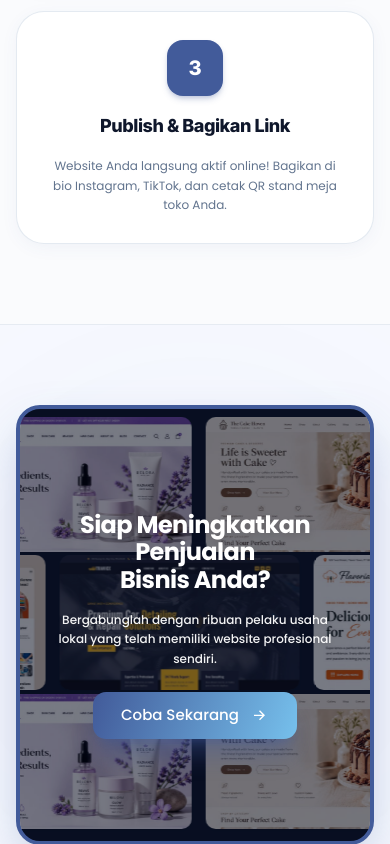
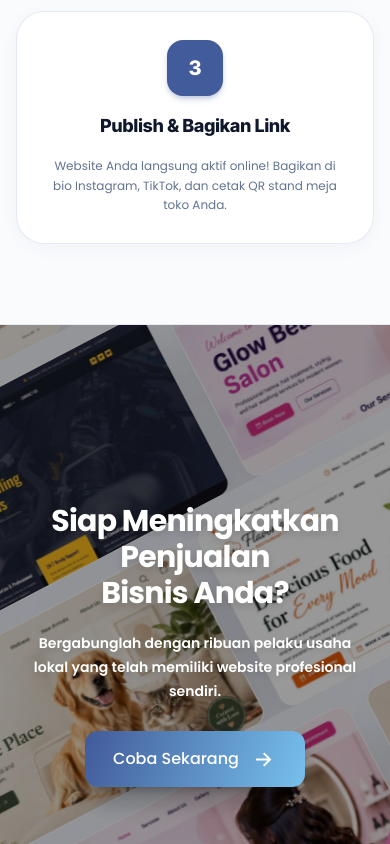
Before and after one commit to LokaYO/frontend, a React (Vite) app: page / in a window 390 px wide. Shown: the part 6880-7724 px from the top of the page. Built offline with nearby package versions, Linux system fonts and the light colour scheme; a web font is replaced by a local one.

Commit message:
update CTABANNER

```diff
--- a/src/components/landing/LandingCtaBanner.tsx
+++ b/src/components/landing/LandingCtaBanner.tsx
@@ -4,10 +4,10 @@ import { motion } from "motion/react";
 /* ── Logo & Icons ── */
 import arrowNext from "../../assets/hero/arrow-next.svg";
 
-/* ── Ambient background blur ── */
+/* ── Ambient background blur (Figma Ellipse 14, Node 51:390) ── */
 import ellipseCta from "../../assets/cta/ellipse-cta.svg";
 
-/* ── Marquee template screenshot images from Figma ── */
+/* ── Template screenshot images from Figma ── */
 import marqueePetcare from "../../assets/cta/marquee-petcare.png";
 import marqueeSkincare from "../../assets/cta/marquee-skincare.png";
 import marqueeBakery from "../../assets/cta/marquee-bakery.png";
@@ -24,221 +24,198 @@ interface LandingCtaBannerProps {
 export const LandingCtaBanner: React.FC<LandingCtaBannerProps> = ({
   onTryNow,
 }) => {
-  // Row 1 & Row 3 template cards
-  const row1Templates = [
-    { src: marqueePetcare, alt: "Pet Care Template" },
-    { src: marqueeSkincare, alt: "Skincare Template" },
-    { src: marqueeBakery, alt: "Bakery Template" },
-    { src: marqueeBarber, alt: "Barbershop Template" },
+  /* ── 5 Rows of Templates corresponding to Figma Frame 333, 336, 340, 338, 339 ── */
+  const row1 = [
+    { src: marqueeSkincare, alt: "Belora Skincare Template" },
+    { src: marqueeBakery, alt: "The Cake Haven Bakery Template" },
+    { src: marqueeBarber, alt: "Crafted Cuts Barbershop Template" },
+    { src: marqueePetcare, alt: "Pet Care & Grooming Template" },
   ];
 
-  // Row 2 template cards (middle row, scrolls opposite direction)
-  const row2Templates = [
-    { src: marqueeTowel, alt: "Laundry & Boutique Template" },
-    { src: marqueeCar, alt: "Auto Repair Template" },
-    { src: marqueeFood, alt: "Food & Restaurant Template" },
-    { src: marqueeSalon, alt: "Beauty Salon Template" },
+  const row2 = [
+    { src: marqueeSalon, alt: "Glow Beauty Salon Template" },
+    { src: marqueeTowel, alt: "Laundry & Textile Template" },
+    { src: marqueeFood, alt: "Flavoria Restaurant Template" },
+    { src: marqueeCar, alt: "Travice Car Detailing Template" },
   ];
 
+  const row3 = [
+    { src: marqueeBarber, alt: "Crafted Cuts Barbershop Template" },
+    { src: marqueePetcare, alt: "Pet Care & Grooming Template" },
+    { src: marqueeFood, alt: "Flavoria Restaurant Template" },
+    { src: marqueeSkincare, alt: "Belora Skincare Template" },
+  ];
+
+  const row4 = [
+    { src: marqueeTowel, alt: "Laundry & Textile Template" },
+    { src: marqueeBakery, alt: "The Cake Haven Bakery Template" },
+    { src: marqueeCar, alt: "Travice Car Detailing Template" },
+    { src: marqueeSalon, alt: "Glow Beauty Salon Template" },
+  ];
+
+  const row5 = [
+    { src: marqueeBakery, alt: "The Cake Haven Bakery Template" },
+    { src: marqueeFood, alt: "Flavoria Restaurant Template" },
+    { src: marqueePetcare, alt: "Pet Care & Grooming Template" },
+    { src: marqueeTowel, alt: "Laundry & Textile Template" },
+  ];
+
+  /* Helper to render infinite continuous ticker row */
+  const renderMarqueeRow = (
+    items: { src: string; alt: string }[],
+    direction: "left" | "right"
+  ) => {
+    // 4 repetitions ensure seamless -50% translateX loop across all screen sizes
+    const repeated = [...items, ...items, ...items, ...items];
+    const animClass =
+      direction === "left"
+        ? "animate-marquee-diagonal-left"
+        : "animate-marquee-diagonal-right";
+
     return (
-    <section className="relative py-20 sm:py-28 lg:py-32 bg-[#f7f9ff] overflow-hidden">
-      {/* ── Scoped CSS keyframe animations for ultra-smooth infinite marquee ── */}
+      <div className="overflow-hidden w-full h-[200px] sm:h-[250px] lg:h-[304px]">
+        <div className={`${animClass} gap-5 sm:gap-6`}>
+          {repeated.map((item, idx) => (
+            <div
+              key={`${direction}-${idx}`}
+              className="w-[360px] sm:w-[450px] lg:w-[540px] h-[200px] sm:h-[250px] lg:h-[304px] rounded-[14px] sm:rounded-[18px] lg:rounded-[20px] overflow-hidden shrink-0 shadow-2xl bg-white border border-white/20"
+            >
+              <img
+                src={item.src}
+                alt={item.alt}
+                className="w-full h-full object-cover object-top select-none pointer-events-none"
+              />
+            </div>
+          ))}
+        </div>
+      </div>
+    );
+  };
+
+  return (
+    <section className="relative w-full h-[640px] sm:h-[740px] lg:h-[870px] bg-[#f7f9ff] overflow-hidden select-none flex items-center justify-center">
+      {/* ── Keyframe Animations for Infinite Diagonal Marquee ── */}
       <style>{`
-        @keyframes marqueeScrollLeft {
+        @keyframes marqueeDiagonalLeft {
           0% { transform: translate3d(0, 0, 0); }
           100% { transform: translate3d(-50%, 0, 0); }
         }
-        @keyframes marqueeScrollRight {
+        @keyframes marqueeDiagonalRight {
           0% { transform: translate3d(-50%, 0, 0); }
           100% { transform: translate3d(0, 0, 0); }
         }
-        .animate-marquee-left {
+        .animate-marquee-diagonal-left {
           display: flex;
           width: max-content;
-          animation: marqueeScrollLeft 32s linear infinite;
+          animation: marqueeDiagonalLeft 48s linear infinite;
           will-change: transform;
         }
-        .animate-marquee-right {
+        .animate-marquee-diagonal-right {
           display: flex;
           width: max-content;
-          animation: marqueeScrollRight 36s linear infinite;
+          animation: marqueeDiagonalRight 52s linear infinite;
           will-change: transform;
         }
       `}</style>
 
-      {/* ── Background Layer: Ambient radial blur from Figma ── */}
-      <motion.div
-        initial={{ opacity: 0, scale: 0.85 }}
-        whileInView={{ opacity: 0.5, scale: 1.25 }}
-        viewport={{ once: true }}
-        transition={{ duration: 1.2, ease: "easeOut" }}
-        className="absolute inset-0 pointer-events-none select-none flex items-center justify-center overflow-hidden"
-      >
+      {/* ═════════════════════════════════════════════════════════
+          LAYER 1: AMBIENT RADIAL GLOW (Figma Ellipse 14, Node 51:390)
+          ═════════════════════════════════════════════════════════ */}
+      <div className="absolute left-1/2 top-1/2 -translate-x-1/2 -translate-y-1/2 pointer-events-none select-none z-0">
         <img
           src={ellipseCta}
           alt=""
-          className="w-[763px] h-[763px] max-w-none"
-        />
-      </motion.div>
-
-      <div className="relative z-10 max-w-7xl mx-auto px-4 sm:px-6 lg:px-8">
-        {/* ── Main CTA Showcase Card (Figma Node 16:506 / Desktop-7) with Entrance Animation ── */}
-        <motion.div
-          initial={{ opacity: 0, y: 40, scale: 0.97 }}
-          whileInView={{ opacity: 1, y: 0, scale: 1 }}
-          viewport={{ once: true, margin: "-50px" }}
-          transition={{ duration: 0.7, ease: [0.16, 1, 0.3, 1] }}
-          className="cta-banner relative max-w-[1084px] mx-auto h-[440px] sm:h-[480px] lg:h-[500px] rounded-[24px] sm:rounded-[28px] border-4 sm:border-8 border-[#425B9A] overflow-hidden shadow-[0px_20px_50px_-10px_rgba(66,91,154,0.35)] bg-slate-900 group"
-        >
-          {/* ═══════════════════════════════════════════════════════
-              LAYER 1: THREE-ROW ANIMATED MARQUEE TEMPLATE GRID
-              Row 1 & 3 scroll left, Row 2 scrolls right
-              ═══════════════════════════════════════════════════════ */}
-          <div className="absolute inset-0 flex flex-col justify-between py-2 overflow-hidden select-none pointer-events-none opacity-85">
-            {/* ── Marquee Row 1 (Top, Moves Left) ── */}
-            <div className="overflow-hidden w-full h-[140px] sm:h-[155px]">
-              <div className="animate-marquee-left gap-3.5 sm:gap-4">
-                {/* 2 duplicates ensure seamless -50% infinite loop */}
-                {[...row1Templates, ...row1Templates, ...row1Templates].map(
-                  (item, idx) => (
-                    <div
-                      key={`row1-${idx}`}
-                      className="w-[240px] sm:w-[270px] h-[135px] sm:h-[152px] rounded-[10px] overflow-hidden shrink-0 shadow-sm bg-slate-800"
-                    >
-                      <img
-                        src={item.src}
-                        alt={item.alt}
-                        className="w-full h-full object-cover object-top"
-                        loading="lazy"
+          className="w-[763px] h-[763px] max-w-none opacity-80"
         />
       </div>
-                  )
-                )}
-              </div>
+
+      {/* ═════════════════════════════════════════════════════════
+          LAYER 2: FULL-WIDTH DIAGONAL MARQUEE RIBBONS (-27.58 DEG)
+          Figma Nodes 51:391, 51:392, 51:393, 51:394, 51:395
+          IMPORTANT: Do NOT use Tailwind -translate-x-1/2 here to avoid
+          double-translation collision with CSS native translate property!
+          ═════════════════════════════════════════════════════════ */}
+      <div
+        className="absolute left-1/2 top-1/2 pointer-events-none flex flex-col gap-5 sm:gap-6 z-[1]"
+        style={{
+          width: "3600px",
+          transform: "translate(-50%, -50%) rotate(-27.58deg)",
+          transformOrigin: "center center",
+        }}
+      >
+        {/* Row 1: Left */}
+        {renderMarqueeRow(row1, "left")}
+
+        {/* Row 2: Right */}
+        {renderMarqueeRow(row2, "right")}
+
+        {/* Row 3: Left */}
+        {renderMarqueeRow(row3, "left")}
+
+        {/* Row 4: Right */}
+        {renderMarqueeRow(row4, "right")}
+
+        {/* Row 5: Left */}
+        {renderMarqueeRow(row5, "left")}
       </div>
 
-            {/* ── Marquee Row 2 (Middle, Moves Right) ── */}
-            <div className="overflow-hidden w-full h-[140px] sm:h-[155px]">
-              <div className="animate-marquee-right gap-3.5 sm:gap-4">
-                {[...row2Templates, ...row2Templates, ...row2Templates].map(
-                  (item, idx) => (
+      {/* ═════════════════════════════════════════════════════════
+          LAYER 3: DARK OVERLAY (Figma Rectangle 209, Node 51:397)
+          rgba(0, 0, 0, 0.40) across the entire 1920x870 canvas
+          ═════════════════════════════════════════════════════════ */}
       <div
-                      key={`row2-${idx}`}
-                      className="w-[240px] sm:w-[270px] h-[135px] sm:h-[152px] rounded-[10px] overflow-hidden shrink-0 shadow-sm bg-slate-800"
+        className="absolute inset-0 pointer-events-none z-[2]"
+        style={{ backgroundColor: "rgba(0, 0, 0, 0.40)" }}
+      />
+
+      {/* ═════════════════════════════════════════════════════════
+          LAYER 4: CENTER CONTENT (Figma Frame 334, Node 51:400)
+          Heading + Subtitle + CTA Button
+          ═════════════════════════════════════════════════════════ */}
+      <motion.div
+        initial={{ opacity: 0, y: 32 }}
+        whileInView={{ opacity: 1, y: 0 }}
+        viewport={{ once: true, margin: "-80px" }}
+        transition={{ duration: 0.7, ease: [0.16, 1, 0.3, 1] }}
+        className="relative z-10 h-full flex flex-col items-center justify-center px-4 sm:px-6 text-center"
       >
-                      <img
-                        src={item.src}
-                        alt={item.alt}
-                        className="w-full h-full object-cover object-top"
-                        loading="lazy"
-                      />
-                    </div>
-                  )
-                )}
-              </div>
-            </div>
-
-            {/* ── Marquee Row 3 (Bottom, Moves Left) ── */}
-            <div className="overflow-hidden w-full h-[140px] sm:h-[155px]">
-              <div className="animate-marquee-left gap-3.5 sm:gap-4">
-                {[...row1Templates, ...row1Templates, ...row1Templates].map(
-                  (item, idx) => (
-                    <div
-                      key={`row3-${idx}`}
-                      className="w-[240px] sm:w-[270px] h-[135px] sm:h-[152px] rounded-[10px] overflow-hidden shrink-0 shadow-sm bg-slate-800"
-                    >
-                      <img
-                        src={item.src}
-                        alt={item.alt}
-                        className="w-full h-full object-cover object-top"
-                        loading="lazy"
-                      />
-                    </div>
-                  )
-                )}
-              </div>
-            </div>
-          </div>
-
-          {/* ═══════════════════════════════════════════════════════
-              LAYER 2: DARK GRADIENT OVERLAY (Figma Rectangle 209)
-              Darkens the moving templates so text & logo are 100% crisp
-              ═══════════════════════════════════════════════════════ */}
-          <div className="absolute inset-0 bg-slate-950/45 sm:bg-slate-950/40 backdrop-blur-[0px] transition-colors duration-300" />
-
-          {/* ═══════════════════════════════════════════════════════
-              LAYER 3: CENTER HERO CONTENT (Heading + Subtitle + CTA)
-              ═══════════════════════════════════════════════════════ */}
-          <div className="relative z-10 h-full flex flex-col items-center justify-center p-6 sm:p-10 text-center space-y-4 sm:space-y-6">
-            {/* Heading 2 - Main Title (2 Lines in Figma) */}
-            <div className="space-y-1 max-w-2xl">
-              <motion.h2
-                initial={{ opacity: 0, y: 22 }}
-                whileInView={{ opacity: 1, y: 0 }}
-                viewport={{ once: true, margin: "-40px" }}
-                transition={{
-                  duration: 0.6,
-                  delay: 0.15,
-                  ease: [0.16, 1, 0.3, 1],
-                }}
-                className="font-poppins font-bold text-2xl sm:text-4xl lg:text-[46px] xl:text-[50px] text-white tracking-tight leading-[1.15] drop-shadow-md"
-              >
+        {/* Heading 2 - Main Title (Node 51:401 & 51:402) */}
+        <div className="max-w-[753px]">
+          <h2 className="font-poppins font-bold text-3xl sm:text-5xl lg:text-[50.9px] leading-[1.2] sm:leading-[1.18] lg:leading-[60.5px] text-white tracking-tight lg:tracking-[-1.27px] drop-shadow-lg">
             Siap Meningkatkan Penjualan
             <br />
             Bisnis Anda?
-              </motion.h2>
+          </h2>
         </div>
 
-            {/* Subtitle Description */}
-            <motion.p
-              initial={{ opacity: 0, y: 16 }}
-              whileInView={{ opacity: 1, y: 0 }}
-              viewport={{ once: true, margin: "-40px" }}
-              transition={{
-                duration: 0.6,
-                delay: 0.25,
-                ease: [0.16, 1, 0.3, 1],
-              }}
-              className="font-poppins font-medium text-xs sm:text-base text-white/95 max-w-[530px] leading-relaxed drop-shadow-sm px-2"
-            >
+        {/* Subtitle Description (Node 51:403) */}
+        <p className="mt-5 sm:mt-6 font-poppins font-semibold text-sm sm:text-base text-white max-w-[532px] leading-[24px] sm:leading-[25px] drop-shadow-md px-2">
           Bergabunglah dengan ribuan pelaku usaha lokal yang telah memiliki
           website profesional sendiri.
-            </motion.p>
+        </p>
 
-            {/* CTA Button: Coba Sekarang */}
-            <motion.div
-              initial={{ opacity: 0, y: 16, scale: 0.95 }}
-              whileInView={{ opacity: 1, y: 0, scale: 1 }}
-              viewport={{ once: true, margin: "-40px" }}
-              transition={{
-                duration: 0.5,
-                delay: 0.35,
-                ease: [0.16, 1, 0.3, 1],
-              }}
-              className="pt-2"
-            >
+        {/* CTA Button: Coba Sekarang (Node 51:404, 51:405, 51:406, 51:407) */}
+        <div className="mt-7 sm:mt-8">
           <motion.button
             whileHover={{ scale: 1.04 }}
             whileTap={{ scale: 0.96 }}
             type="button"
             onClick={onTryNow}
-                className="inline-flex items-center justify-center gap-2.5 px-7 py-3 sm:px-8 sm:py-3.5 rounded-[13px] sm:rounded-[14px] text-[15px] sm:text-base  font-poppins font-medium text-white shadow-xl shadow-[#425B9A]/40 hover:shadow-2xl transition-all cursor-pointer group/btn"
+            className="inline-flex items-center justify-center gap-2.5 h-[56px] sm:h-[59px] px-7 sm:w-[250px] rounded-[13px] text-white font-poppins font-medium text-base shadow-xl shadow-black/25 hover:shadow-2xl hover:brightness-105 transition-all cursor-pointer group"
             style={{
               backgroundImage:
-                    "linear-gradient(108.5deg, #425B9A 0.8%, #76C0EC 100%)",
+                "linear-gradient(108.47deg, #425B9A 0.82%, #76C0EC 100%)",
             }}
           >
             <span>Coba Sekarang</span>
             <img
               src={arrowNext}
               alt=""
-                  className="w-5 h-5 text-white group-hover/btn:translate-x-1 transition-transform"
+              className="w-7 h-7 text-white group-hover:translate-x-1 transition-transform"
             />
           </motion.button>
-            </motion.div>
         </div>
       </motion.div>
-      </div>
     </section>
   );
 };
```
Lines whose indentation alone changed are shown as unchanged.
